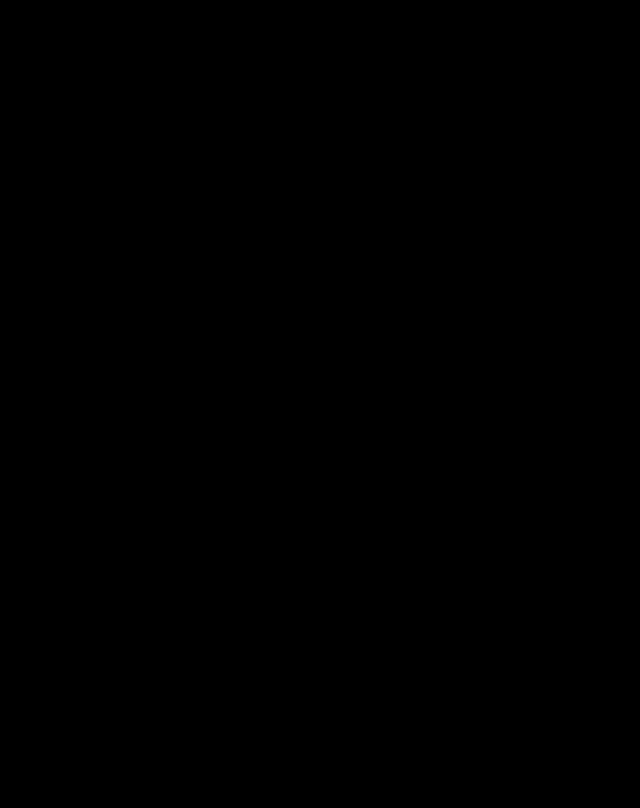
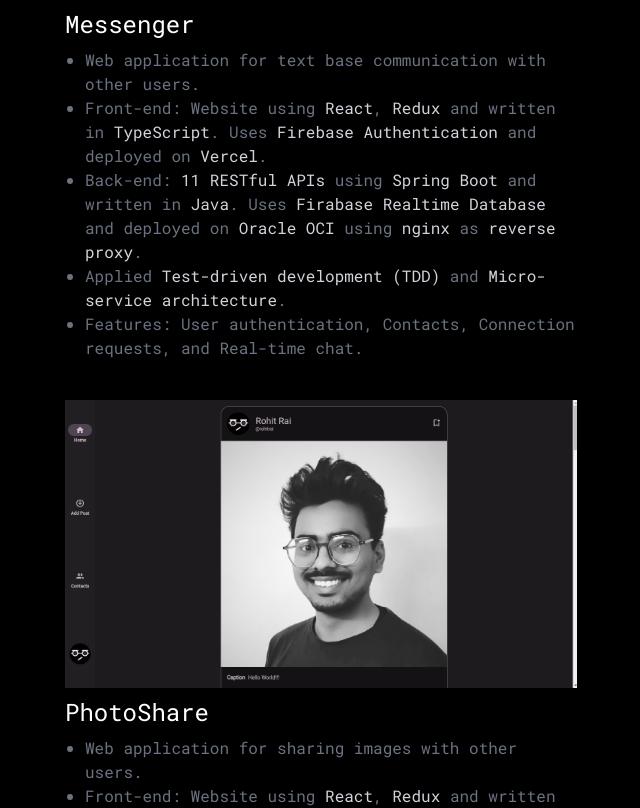
Before and after one commit to rohitrai3/portfolio, a React (Vite) app: page / in a window 1280 px wide. Shown: the part 4140-4948 px from the top of the page, without its empty margins (575-1215 px from the left). Before the commit the page ends 3692 px from the top, so only its background shows below. Built offline with nearby package versions, Linux system fonts and the light colour scheme.

Commit message:
feat: Projects section

```diff
--- a/src/components/App.tsx
+++ b/src/components/App.tsx
@@ -4,6 +4,7 @@ import Education from "./education";
 import Experience from "./experience";
 import OpenSourceContributions from "./openSourceContributions";
 import Events from "./events";
+import Projects from "./projects";
 
 function App() {
   return (
@@ -14,6 +15,7 @@ function App() {
       <Experience />
       <OpenSourceContributions />
       <Events />
+      <Projects />
     </div>
   );
 }
--- /dev/null
+++ b/src/components/projects/data.json
@@ -0,0 +1,14 @@
+{
+  "messenger": {
+    "logo": "messenger.png",
+    "width": "100%",
+    "name": "Messenger",
+    "details": ["Web application for text base communication with other users.", "Front-end: Website using *React*, *Redux* and written in *TypeScript*. Uses *Firebase Authentication* and deployed on *Vercel*.", "Back-end: *11 RESTful APIs* using *Spring Boot* and written in *Java*. Uses *Firabase Realtime Database* and deployed on *Oracle OCI* using *nginx* as *reverse proxy*.", "Applied *Test-driven development (TDD)* and *Micro-service architecture*.", "Features: User authentication, Contacts, Connection requests, and Real-time chat."]
+  },
+  "photoshare": {
+    "logo": "photoshare.png",
+    "width": "100%",
+    "name": "PhotoShare",
+    "details": ["Web application for sharing images with other users.", "Front-end: Website using *React*, *Redux* and written in *TypeScript*. Uses *Firebase Authentication* and deployed on *Vercel*.", "Back-end: *Firebase Database* and *Storage* using *Node.js* written in *TypeScript*.", "Features: User authentication, Contacts, Upload photo, Bookmark, and Comment."]
+  }
+}
--- /dev/null
+++ b/src/components/projects/index.tsx
@@ -0,0 +1,21 @@
+import { getFormattedText } from "../common/utils";
+import data from "./data.json";
+
+export default function Projects() {
+  return (
+    <div className="max-w-lg lg:ml-dvw-1/2 max-lg:self-center mt-20 mx-10 space-y-10">
+      <h1 className="uppercase text-4xl text-center">Projects</h1>
+      {Object.values(data).map((val) => (
+        <div className="space-y-2">
+          <img width={val.width} src={val.logo} alt={val.name} />
+          <h2 className="text-2xl">{val.name}</h2>
+          <ul className="list-disc ml-5">
+            {val.details.map((detail) => (
+              <li className="text-gray-500">{getFormattedText(detail)}</li>
+            ))}
+          </ul>
+        </div>
+      ))}
+    </div>
+  );
+}
```
Also changed, not shown: public/messenger.png (added), public/photoshare.png (added).
